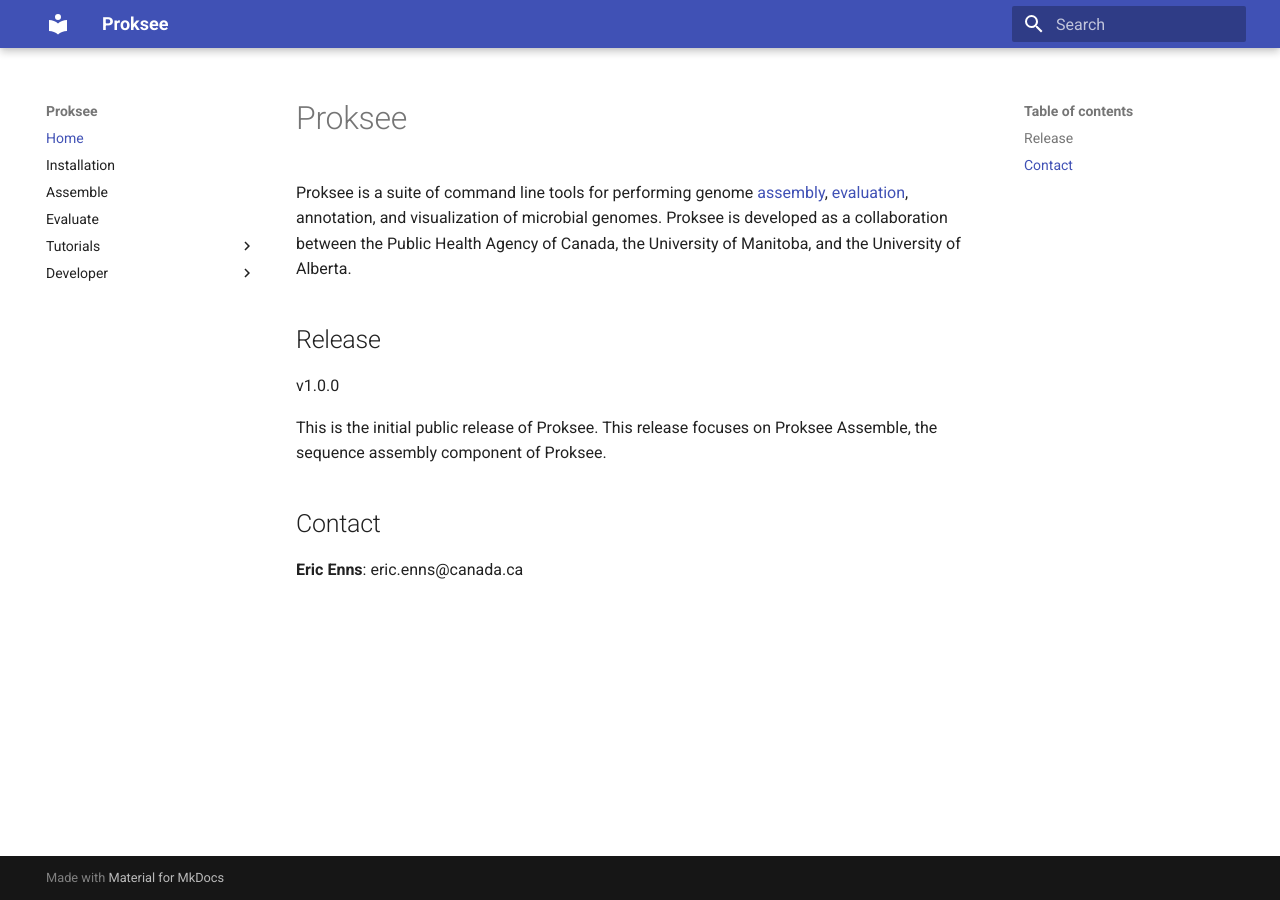
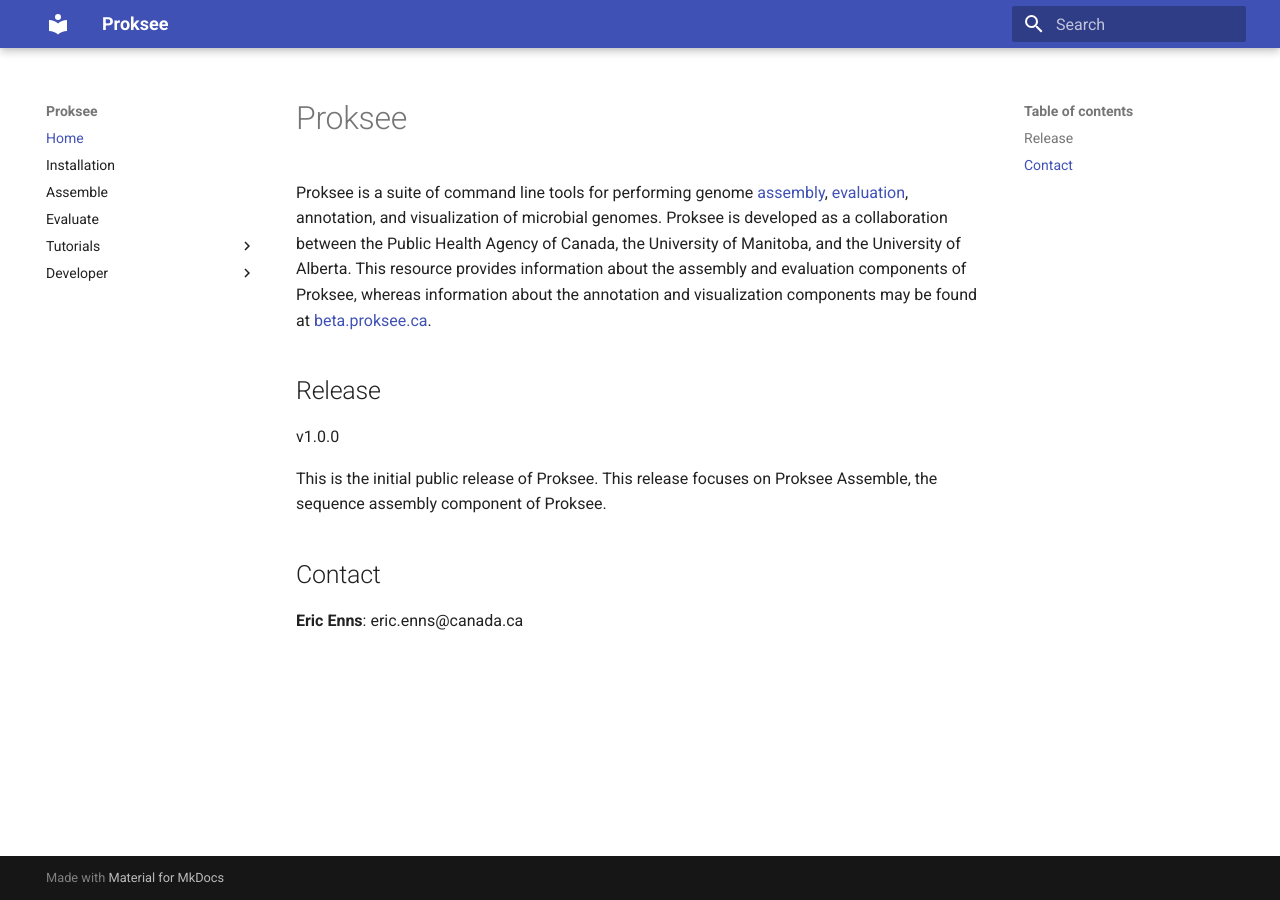
Before and after one commit to proksee-project/proksee-cmd, an MkDocs documentation site: the page built from docs/index.md, in a window 1280 px wide. Built offline with MkDocs 1.6.1 and Material for MkDocs 9.7.7, drawn with Linux system fonts in a browser that asks for light colours.

Commit message:
Specifying only assemble and evaluate are described on the website.

```diff
--- a/docs/index.md
+++ b/docs/index.md
@@ -1,6 +1,6 @@
 # Proksee
 
-Proksee is a suite of command line tools for performing genome [assembly](assemble.md), [evaluation](evaluate.md), annotation, and visualization of microbial genomes. Proksee is developed as a collaboration between the Public Health Agency of Canada, the University of Manitoba, and the University of Alberta.
+Proksee is a suite of command line tools for performing genome [assembly](assemble.md), [evaluation](evaluate.md), annotation, and visualization of microbial genomes. Proksee is developed as a collaboration between the Public Health Agency of Canada, the University of Manitoba, and the University of Alberta. This resource provides information about the assembly and evaluation components of Proksee, whereas information about the annotation and visualization components may be found at [beta.proksee.ca](beta.proksee.ca).
 
 ## Release
 
```
